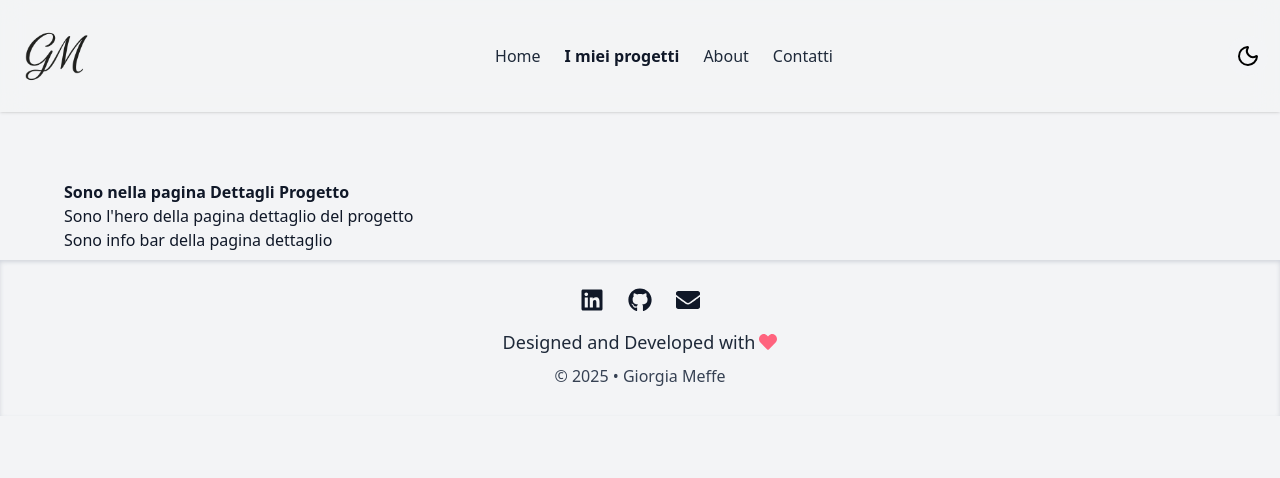
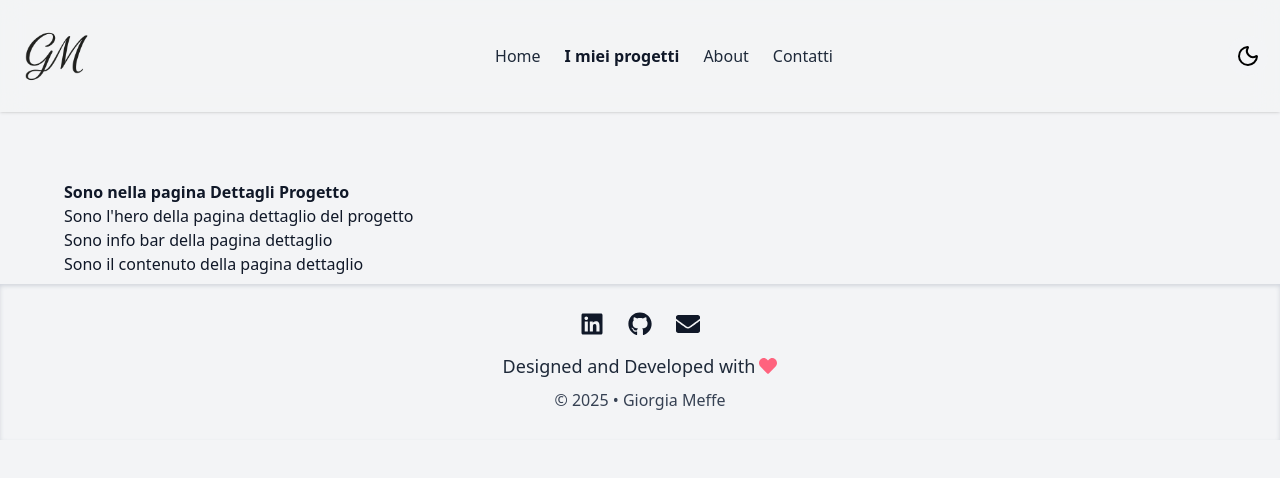
Before and after one commit to giorgiameffe/giorgiameffe-portfolio, a React (Vite) app: page /projects/1 in a window 1280 px wide. Shown: the top 478 px of the page. Built offline with nearby package versions, Linux system fonts and the light colour scheme; a web font is replaced by a local one.

Commit message:
feat: create ProjectDetailContent and import it

```diff
--- /dev/null
+++ b/src/components/ProjectDetailContent.tsx
@@ -0,0 +1,11 @@
+import React from "react";
+
+const ProjectDetailContent: React.FC = () => {
+
+    return (
+
+        <div>Sono il contenuto della pagina dettaglio</div>
+    )
+}
+
+export default ProjectDetailContent;
--- a/src/pages/ProjectDetailPage.tsx
+++ b/src/pages/ProjectDetailPage.tsx
@@ -1,6 +1,7 @@
 import React from "react";
 import ProjectDetailHero from "../components/ProjectDetailHero";
 import ProjectDetailInfoBar from "../components/ProjectDetailInfoBar";
+import ProjectDetailContent from "../components/ProjectDetailContent";
 
 const ProjectDetailsPage: React.FC = () => {
 
@@ -10,6 +11,7 @@ const ProjectDetailsPage: React.FC = () => {
             <h1 className="font-bold">Sono nella pagina Dettagli Progetto</h1>
             <ProjectDetailHero />
             <ProjectDetailInfoBar />
+            <ProjectDetailContent />
         </section>
     )
 }
```
